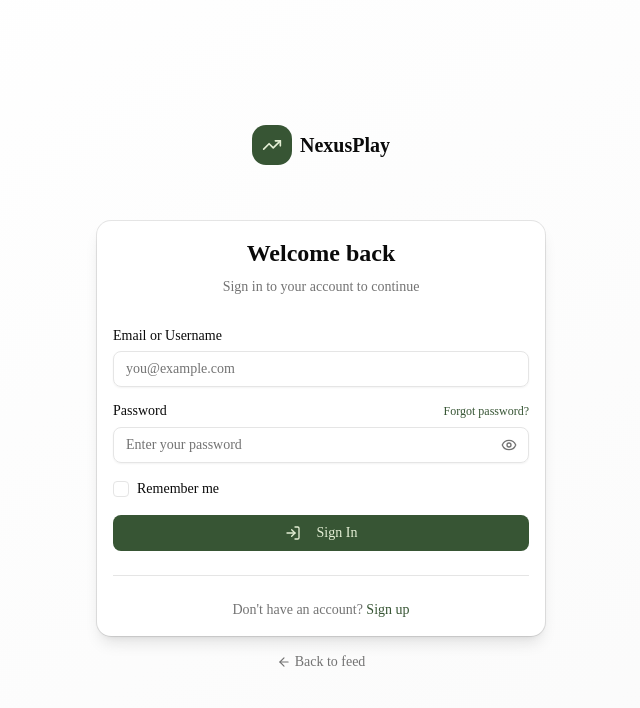
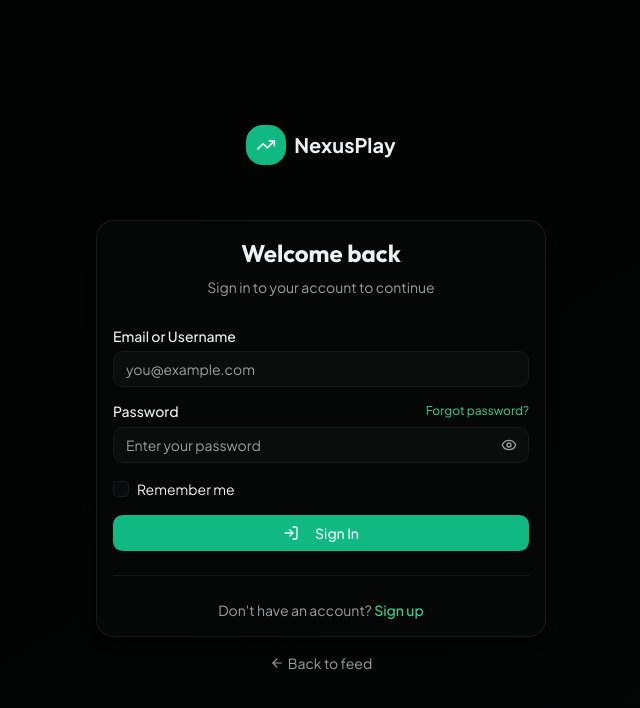
Before and after one commit to neerajsde/social-media-app, a Next.js app: page /login in a window 1280 px wide. Shown: the top 708 px of the page, without its empty margins (319-959 px from the left). Built offline with nearby package versions, Linux system fonts and the light colour scheme; no server answers.

Commit message:
feat: initialize project structure with Tailwind CSS, global layouts, and sidebar navigation components

```diff
--- a/app/(auth)/forgot-password/page.tsx
+++ b/app/(auth)/forgot-password/page.tsx
@@ -52,7 +52,7 @@ export default function ForgotPasswordPage() {
         <CardContent>
           {sent ? (
             <div className="space-y-4">
-              <Button className="w-full bg-brand-dark hover:bg-brand-dark/90 text-brand-lightest" render={<Link href="/reset-password" />}>
+              <Button className="w-full bg-brand-dark hover:bg-brand-dark/90 text-brand-lightest" nativeButton={false} render={<Link href="/reset-password" />}>
                 Enter OTP
               </Button>
               <Button variant="ghost" className="w-full text-sm" onClick={() => setSent(false)}>
--- a/app/(auth)/reset-password/page.tsx
+++ b/app/(auth)/reset-password/page.tsx
@@ -55,7 +55,7 @@ export default function ResetPasswordPage() {
             <CardDescription>Your password has been successfully reset. You can now log in with your new password.</CardDescription>
           </CardHeader>
           <CardContent>
-            <Button className="w-full bg-brand-dark hover:bg-brand-dark/90 text-brand-lightest" render={<Link href="/login" />}>
+            <Button className="w-full bg-brand-dark hover:bg-brand-dark/90 text-brand-lightest" nativeButton={false} render={<Link href="/login" />}>
               Go to Login
             </Button>
           </CardContent>
--- a/app/globals.css
+++ b/app/globals.css
@@ -5,57 +5,58 @@
 @custom-variant dark (&:is(.dark *));
 
 :root {
-  /* Brand Palette */
-  --brand-darkest: #0F2A1D;
-  --brand-dark: #375534;
-  --brand-medium: #6B9071;
-  --brand-light: #AEC3B0;
-  --brand-lightest: #E3EED4;
-  --background: oklch(1 0 0);
-  --foreground: oklch(0.145 0 0);
-  --card: oklch(1 0 0);
-  --card-foreground: oklch(0.145 0 0);
-  --popover: oklch(1 0 0);
-  --popover-foreground: oklch(0.145 0 0);
-  --primary: oklch(0.205 0 0);
-  --primary-foreground: oklch(0.985 0 0);
-  --secondary: oklch(0.97 0 0);
-  --secondary-foreground: oklch(0.205 0 0);
-  --muted: oklch(0.97 0 0);
-  --muted-foreground: oklch(0.556 0 0);
-  --accent: oklch(0.97 0 0);
-  --accent-foreground: oklch(0.205 0 0);
-  --destructive: oklch(0.577 0.245 27.325);
-  --border: oklch(0.922 0 0);
-  --input: oklch(0.922 0 0);
-  --ring: oklch(0.708 0 0);
+  /* Premium Dark Theme Emerald Brand Palette */
+  --brand-darkest: #040c08;
+  --brand-dark: #10b981;
+  --brand-medium: #34d399;
+  --brand-light: #a7f3d0;
+  --brand-lightest: #f0fdf4;
+
+  --background: oklch(0.08 0.005 180);
+  --foreground: oklch(0.96 0.01 180);
+  --card: oklch(0.12 0.008 180);
+  --card-foreground: oklch(0.96 0.01 180);
+  --popover: oklch(0.12 0.008 180);
+  --popover-foreground: oklch(0.96 0.01 180);
+  --primary: oklch(0.85 0.05 160);
+  --primary-foreground: oklch(0.08 0.005 180);
+  --secondary: oklch(0.18 0.01 180);
+  --secondary-foreground: oklch(0.96 0.01 180);
+  --muted: oklch(0.16 0.01 180);
+  --muted-foreground: oklch(0.70 0.01 180);
+  --accent: oklch(0.18 0.01 180);
+  --accent-foreground: oklch(0.96 0.01 180);
+  --destructive: oklch(0.704 0.191 22.216);
+  --border: oklch(0.20 0.01 180);
+  --input: oklch(0.22 0.01 180);
+  --ring: oklch(0.75 0.05 160);
   --chart-1: oklch(0.87 0 0);
   --chart-2: oklch(0.556 0 0);
   --chart-3: oklch(0.439 0 0);
   --chart-4: oklch(0.371 0 0);
   --chart-5: oklch(0.269 0 0);
-  --radius: 0.625rem;
-  --sidebar: oklch(0.985 0 0);
-  --sidebar-foreground: oklch(0.145 0 0);
-  --sidebar-primary: oklch(0.205 0 0);
-  --sidebar-primary-foreground: oklch(0.985 0 0);
-  --sidebar-accent: oklch(0.97 0 0);
-  --sidebar-accent-foreground: oklch(0.205 0 0);
-  --sidebar-border: oklch(0.922 0 0);
-  --sidebar-ring: oklch(0.708 0 0);
+  --radius: 0.75rem;
+  --sidebar: oklch(0.10 0.005 180);
+  --sidebar-foreground: oklch(0.96 0.01 180);
+  --sidebar-primary: oklch(0.85 0.05 160);
+  --sidebar-primary-foreground: oklch(0.08 0.005 180);
+  --sidebar-accent: oklch(0.18 0.01 180);
+  --sidebar-accent-foreground: oklch(0.96 0.01 180);
+  --sidebar-border: oklch(0.20 0.01 180);
+  --sidebar-ring: oklch(0.75 0.05 160);
 }
 
 @theme inline {
   --color-background: var(--background);
   --color-foreground: var(--foreground);
-  --color-brand-darkest: #0F2A1D;
-  --color-brand-dark: #375534;
-  --color-brand-medium: #6B9071;
-  --color-brand-light: #AEC3B0;
-  --color-brand-lightest: #E3EED4;
-  --font-sans: var(--font-sans);
+  --color-brand-darkest: var(--brand-darkest);
+  --color-brand-dark: var(--brand-dark);
+  --color-brand-medium: var(--brand-medium);
+  --color-brand-light: var(--brand-light);
+  --color-brand-lightest: var(--brand-lightest);
+  --font-sans: var(--font-plus-jakarta), ui-sans-serif, system-ui, sans-serif;
   --font-mono: var(--font-geist-mono);
-  --font-heading: var(--font-sans);
+  --font-heading: var(--font-outfit), ui-sans-serif, system-ui, sans-serif;
   --color-sidebar-ring: var(--sidebar-ring);
   --color-sidebar-border: var(--sidebar-border);
   --color-sidebar-accent-foreground: var(--sidebar-accent-foreground);
@@ -95,37 +96,37 @@
 }
 
 .dark {
-  --background: oklch(0.145 0 0);
-  --foreground: oklch(0.985 0 0);
-  --card: oklch(0.205 0 0);
-  --card-foreground: oklch(0.985 0 0);
-  --popover: oklch(0.205 0 0);
-  --popover-foreground: oklch(0.985 0 0);
-  --primary: oklch(0.922 0 0);
-  --primary-foreground: oklch(0.205 0 0);
-  --secondary: oklch(0.269 0 0);
-  --secondary-foreground: oklch(0.985 0 0);
-  --muted: oklch(0.269 0 0);
-  --muted-foreground: oklch(0.708 0 0);
-  --accent: oklch(0.269 0 0);
-  --accent-foreground: oklch(0.985 0 0);
+  --background: oklch(0.08 0.005 180);
+  --foreground: oklch(0.96 0.01 180);
+  --card: oklch(0.12 0.008 180);
+  --card-foreground: oklch(0.96 0.01 180);
+  --popover: oklch(0.12 0.008 180);
+  --popover-foreground: oklch(0.96 0.01 180);
+  --primary: oklch(0.85 0.05 160);
+  --primary-foreground: oklch(0.08 0.005 180);
+  --secondary: oklch(0.18 0.01 180);
+  --secondary-foreground: oklch(0.96 0.01 180);
+  --muted: oklch(0.16 0.01 180);
+  --muted-foreground: oklch(0.70 0.01 180);
+  --accent: oklch(0.18 0.01 180);
+  --accent-foreground: oklch(0.96 0.01 180);
   --destructive: oklch(0.704 0.191 22.216);
-  --border: oklch(1 0 0 / 10%);
-  --input: oklch(1 0 0 / 15%);
-  --ring: oklch(0.556 0 0);
+  --border: oklch(0.20 0.01 180);
+  --input: oklch(0.22 0.01 180);
+  --ring: oklch(0.75 0.05 160);
   --chart-1: oklch(0.87 0 0);
   --chart-2: oklch(0.556 0 0);
   --chart-3: oklch(0.439 0 0);
   --chart-4: oklch(0.371 0 0);
   --chart-5: oklch(0.269 0 0);
-  --sidebar: oklch(0.205 0 0);
-  --sidebar-foreground: oklch(0.985 0 0);
-  --sidebar-primary: oklch(0.488 0.243 264.376);
-  --sidebar-primary-foreground: oklch(0.985 0 0);
-  --sidebar-accent: oklch(0.269 0 0);
-  --sidebar-accent-foreground: oklch(0.985 0 0);
-  --sidebar-border: oklch(1 0 0 / 10%);
-  --sidebar-ring: oklch(0.556 0 0);
+  --sidebar: oklch(0.10 0.005 180);
+  --sidebar-foreground: oklch(0.96 0.01 180);
+  --sidebar-primary: oklch(0.85 0.05 160);
+  --sidebar-primary-foreground: oklch(0.08 0.005 180);
+  --sidebar-accent: oklch(0.18 0.01 180);
+  --sidebar-accent-foreground: oklch(0.96 0.01 180);
+  --sidebar-border: oklch(0.20 0.01 180);
+  --sidebar-ring: oklch(0.75 0.05 160);
 }
 
 @layer base {
--- a/app/layout.tsx
+++ b/app/layout.tsx
@@ -1,17 +1,17 @@
 import type { Metadata } from "next";
-import { Geist, Geist_Mono } from "next/font/google";
+import { Outfit, Plus_Jakarta_Sans } from "next/font/google";
 import StoreProvider from "./StoreProvider";
 import "./globals.css";
 import { Toaster } from "@/components/ui/sonner";
 
-const geistSans = Geist({
-  variable: "--font-geist-sans",
+const outfit = Outfit({
   subsets: ["latin"],
+  variable: "--font-outfit",
 });
 
-const geistMono = Geist_Mono({
-  variable: "--font-geist-mono",
+const plusJakarta = Plus_Jakarta_Sans({
   subsets: ["latin"],
+  variable: "--font-plus-jakarta",
 });
 
 export const metadata: Metadata = {
@@ -27,7 +27,7 @@ export default function RootLayout({
   return (
     <html
       lang="en"
-      className={`${geistSans.variable} ${geistMono.variable} h-full antialiased`}
+      className={`${outfit.variable} ${plusJakarta.variable} dark h-full antialiased`}
     >
       <body className="min-h-full flex flex-col">
         <StoreProvider>
--- a/components/shared/AuthDialog.tsx
+++ b/components/shared/AuthDialog.tsx
@@ -26,13 +26,13 @@ export default function AuthDialog({ open, onOpenChange, title, description }: A
           </DialogDescription>
         </DialogHeader>
         <div className="flex flex-col gap-3 mt-4">
-          <Button className="bg-brand-dark hover:bg-brand-dark/90 text-brand-lightest" render={
+          <Button className="bg-brand-dark hover:bg-brand-dark/90 text-brand-lightest" nativeButton={false} render={
             <Link href="/login" onClick={() => onOpenChange(false)} />
           }>
             <LogIn className="w-4 h-4 mr-2" />
             Log In
           </Button>
-          <Button variant="outline" render={
+          <Button variant="outline" nativeButton={false} render={
             <Link href="/signup" onClick={() => onOpenChange(false)} />
           }>
             <UserPlus className="w-4 h-4 mr-2" />
--- a/components/shared/PostCard.tsx
+++ b/components/shared/PostCard.tsx
@@ -143,7 +143,7 @@ export default function PostCard({ post }: PostCardProps) {
                 <Heart className={cn('w-4 h-4', liked && 'fill-current')} />
                 <span>{formatCount(likeCount)}</span>
               </Button>
-              <Button variant="ghost" size="sm" className="h-8 px-2 gap-1.5 text-xs text-muted-foreground hover:text-brand-dark dark:hover:text-brand-medium" render={<Link href={`/post/${post.id}`} />}>
+              <Button variant="ghost" size="sm" className="h-8 px-2 gap-1.5 text-xs text-muted-foreground hover:text-brand-dark dark:hover:text-brand-medium" nativeButton={false} render={<Link href={`/post/${post.id}`} />}>
                 <MessageCircle className="w-4 h-4" />
                 <span>{formatCount(post.commentsCount)}</span>
               </Button>
```
Also changed, not shown: app/(main)/page.tsx (+53 -3 lines), components/layout/Sidebar.tsx (+36 -12 lines).
